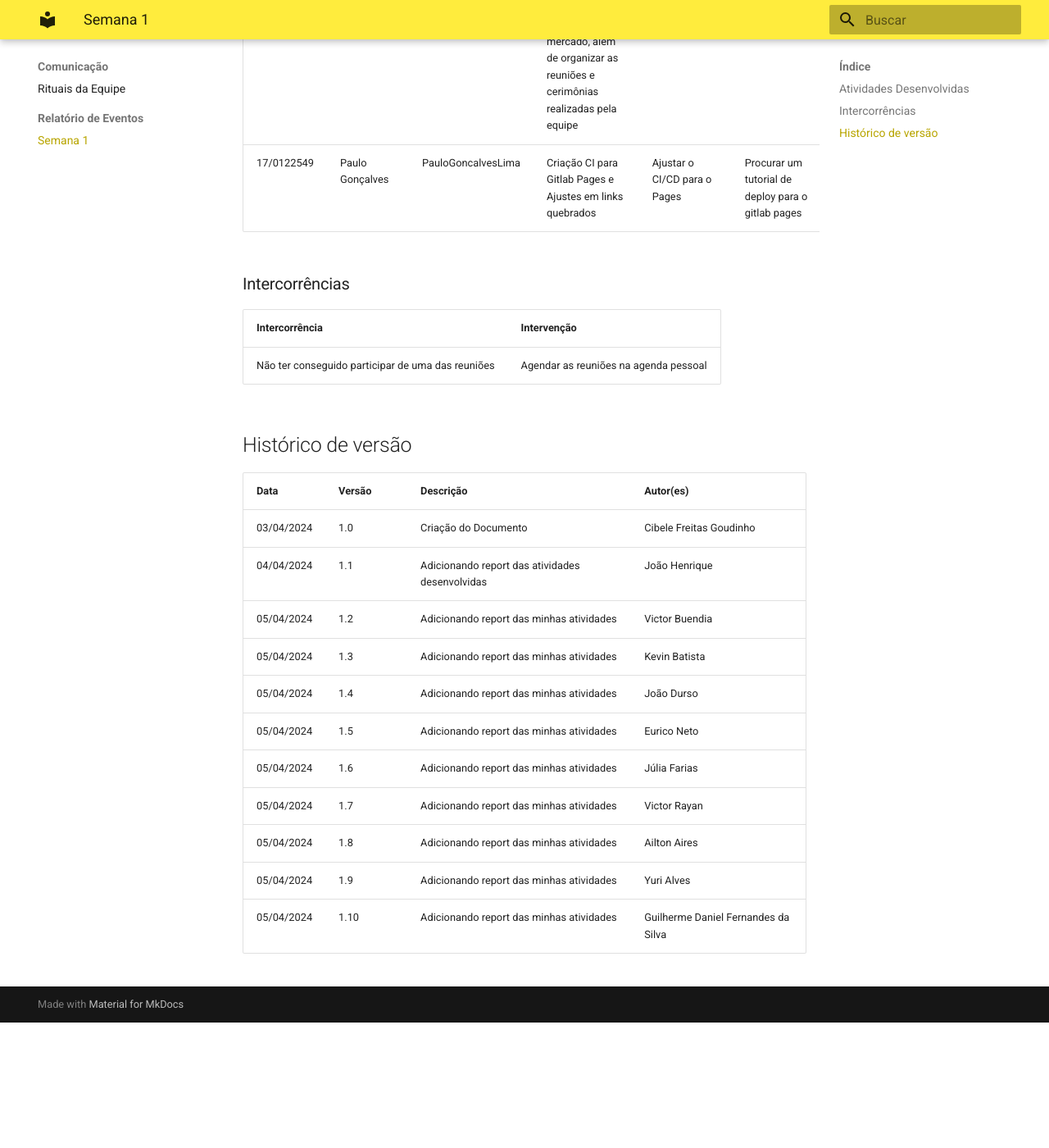
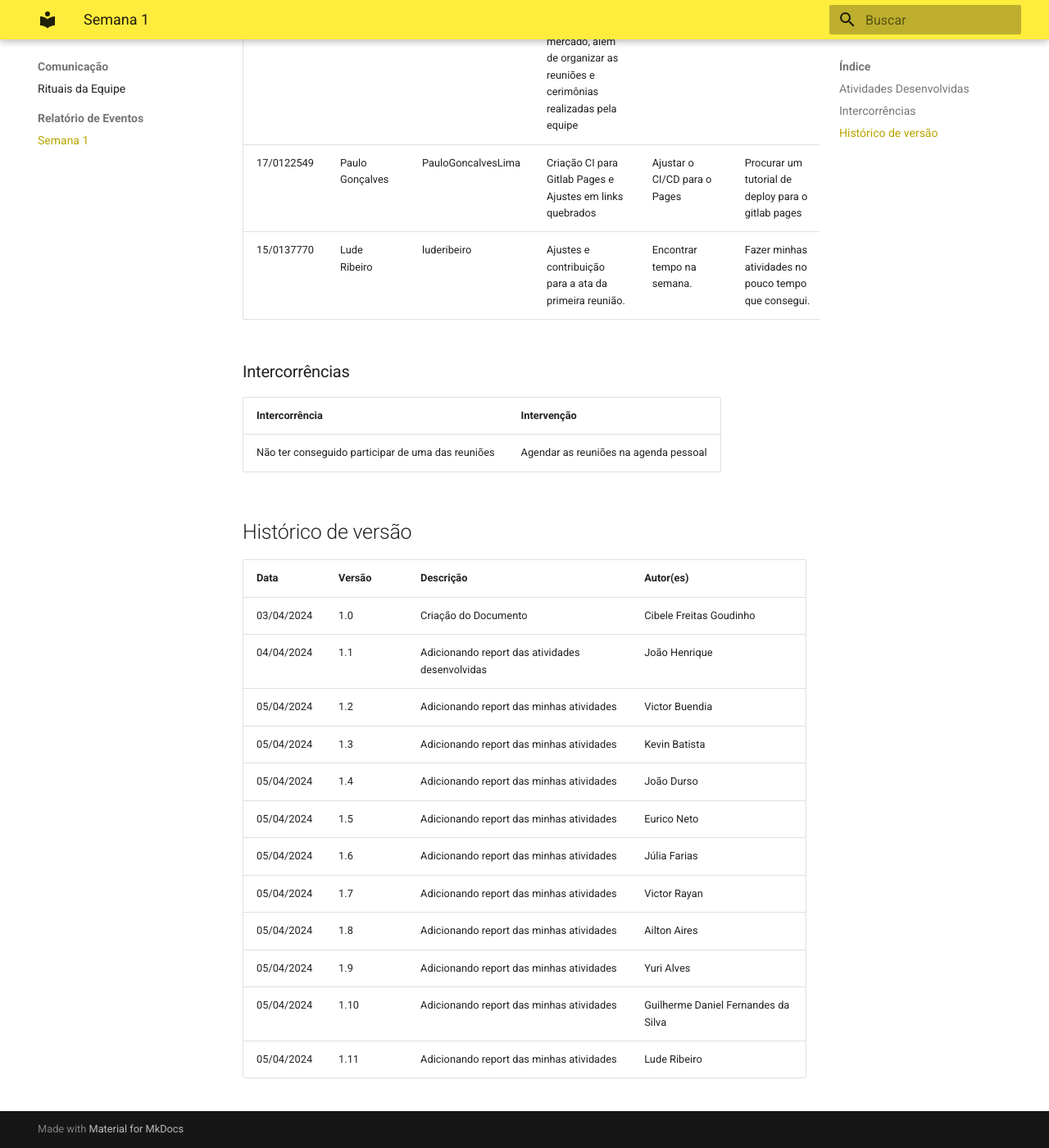
Before and after one commit to Simula-Fin/DOCS, an MkDocs documentation site: the page built from docs/reports/week1.md, in a window 1280 px wide and 1400 px high, scrolled down 2736 px. Shown: the whole window at 82% size. Built offline with MkDocs 1.6.1 and Material for MkDocs 9.7.7, drawn with Linux system fonts in a browser that asks for light colours; before the commit the page ends 3983 px from its top, so only the background shows below that.

Commit message:
Adicionando minhas atividades.

```diff
--- a/docs/reports/week1.md
+++ b/docs/reports/week1.md
@@ -15,6 +15,7 @@
 | 18/0078640 | yuri Alves | yuriAlves5 | Facilitador do Lean Incepetion, auxilio no controle de fluxo do Lean | Manter as ideias do Lean alinhadas e sem duplicidade durante a construção | Avaliar cada etapa do Lean corrigindo erros e mantendo o fluxo coerente |
 | 18/0018019 | Guilherme Daniel Fernandes da Silva | guilhermedfs14 | Auxílio na desenvolvimento do Canvas MVP e Benchmarking de fintechs atuantes no mercado, além de organizar as reuniões e cerimônias realizadas pela equipe | Manter o foco da equipe nas atividades a serem desenvolvidas | Chamar atenção para recuperar o foco da equipe nas atividades |
 | 17/0122549 | Paulo Gonçalves | PauloGoncalvesLima         | Criação CI para Gitlab Pages e Ajustes em links quebrados | Ajustar o CI/CD para o Pages                                                 | Procurar um tutorial de deploy para o gitlab pages         |
+| 15/0137770 | Lude Ribeiro | luderibeiro | Ajustes e contribuição para a ata da primeira reunião. | Encontrar tempo na semana. | Fazer minhas atividades no pouco tempo que consegui. |
 
 ### Intercorrências
 
@@ -36,4 +37,5 @@
 | 05/04/2024 | 1.7    | Adicionando report das minhas atividades        | Victor Rayan            |
 | 05/04/2024 | 1.8    | Adicionando report das minhas atividades        | Ailton Aires            |
 | 05/04/2024 | 1.9    | Adicionando report das minhas atividades        | Yuri Alves              |
-| 05/04/2024 | 1.10   | Adicionando report das minhas atividades       | Guilherme Daniel Fernandes da Silva |
+| 05/04/2024 | 1.10   | Adicionando report das minhas atividades        | Guilherme Daniel Fernandes da Silva |
+| 05/04/2024 | 1.11   | Adicionando report das minhas atividades        | Lude Ribeiro |
```
